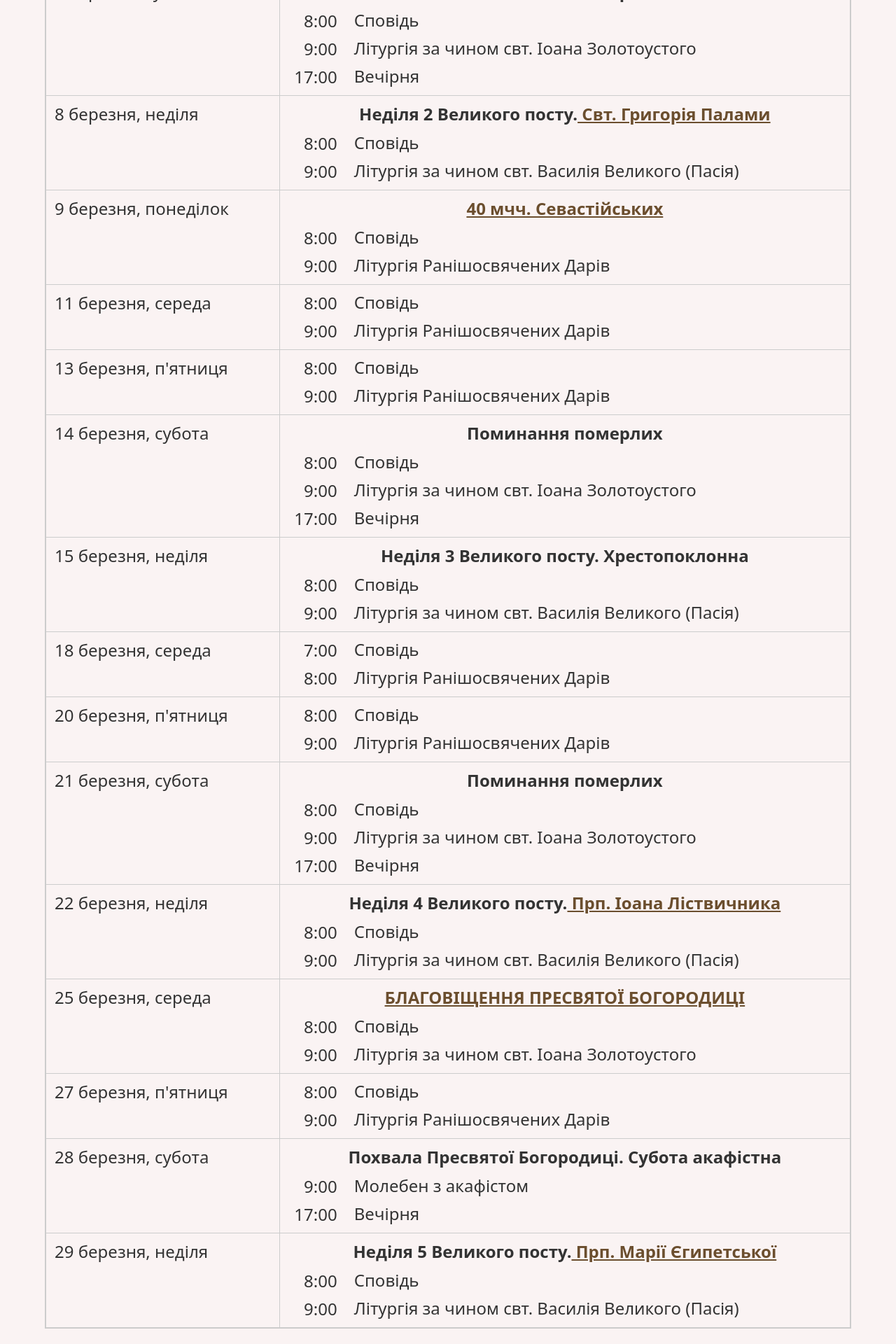
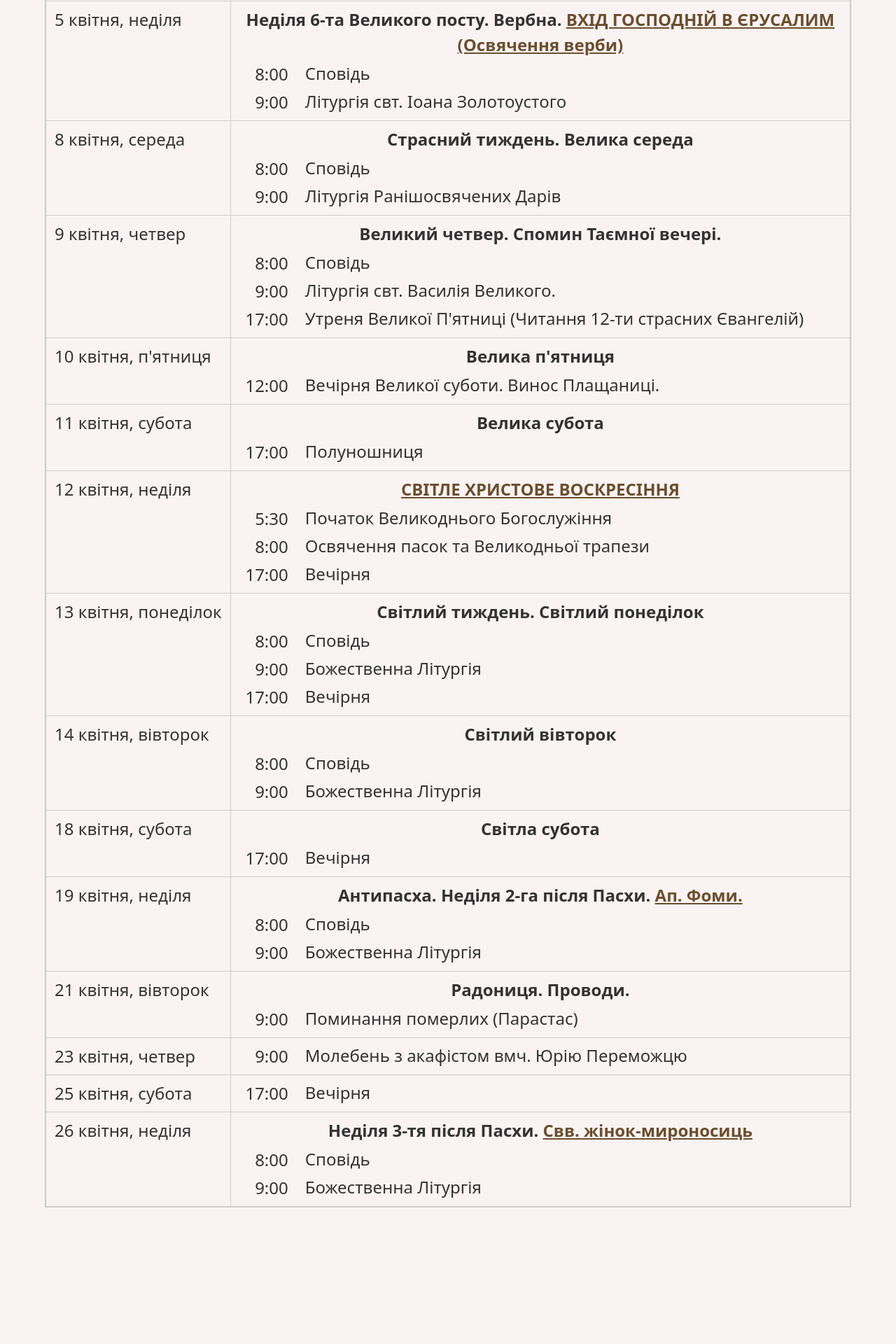
Before and after one commit to ValeriyVinn/my-parish, a Next.js app: page /shedule in a window 1280 px wide. Shown: the part 620-2540 px from the top of the page at 70% size. After the commit the page ends 2405 px from the top, so only its background shows below. Built offline with nearby package versions, Linux system fonts and the light colour scheme.

Commit message:
updated(schedule.json): april schedule

```diff
--- a/src/app/shedule/page.tsx
+++ b/src/app/shedule/page.tsx
@@ -28,22 +28,32 @@ export const metadata = {
 export default function ShedulePage() {
   const schedule = scheduleData as ScheduleItem[];
   function renderDayTitle(item: ScheduleItem) {
-    // 1. Свята — як головний заголовок
+    // 1. title + holidays в одному рядку
+    if (item.title && item.holidays && item.holidays.length > 0) {
+      return (
+        <>
+          <span>{item.title}</span>{" "}
+          {renderEventLinks(item.holidays, "/events/holidays")}
+        </>
+      );
+    }
+
+    // 2. Свята — як головний заголовок
     if (item.holidays && item.holidays.length > 0) {
       return <>{renderEventLinks(item.holidays, "/events/holidays")}</>;
     }
 
-    // 2. title + saints в одному рядку
+    // 3. title + saints в одному рядку
     if (item.title && item.saints && item.saints.length > 0) {
       return (
         <>
-          <span>{item.title}</span>
+          <span>{item.title}</span>{" "}
           {renderEventLinks(item.saints, "/events/lives")}
         </>
       );
     }
 
-    // 3. Звичайний title
+    // 4. Звичайний title
     if (item.title) {
       return <span>{item.title}</span>;
     }
@@ -67,7 +77,7 @@ export default function ShedulePage() {
 
   return (
     <section className={`container ${styles.wrapper}`}>
-      <h1 className={styles.title}>Березень</h1>
+      <h1 className={styles.title}>Квітень</h1>
 
       <div className={styles.tableWrapper}>
         <table className={styles.table}>
--- a/src/data/schedule.json
+++ b/src/data/schedule.json
@@ -1,14 +1,14 @@
 [
   {
-    "date": "1 березня, неділя",
-    "title": "Неділя 1 Великого посту. Торжество Православ'я",
+    "date": "1 квітня, середа",
+    "title": "",
     "services": [
       { "time": "8:00", "name": "Сповідь" },
-      { "time": "9:00", "name": "Літургія за чином свт. Василія Великого" }
+      { "time": "9:00", "name": "Літургія Ранішосвячених Дарів" }
     ]
   },
   {
-    "date": "4 березня, середа",
+    "date": "3 квітня, п'ятниця",
     "title": "",
 
     "services": [
@@ -17,178 +17,158 @@
     ]
   },
   {
-    "date": "6 березня, п'ятниця",
-    "title": "",
+    "date": "4 квітня, субота",
+    "title": "Лазарева субота. Воскрешення",
+    "saints": [
+      {
+        "name": "прав. Лазаря",
+        "slug": "lazarus"
+      }
+    ],
+    "services": [
+      { "time": "8:00", "name": "Сповідь" },
+      { "time": "9:00", "name": "Літургія свт. Іоана Золотоустого" },
+      { "time": "17:00", "name": "Вечірня" }
+    ]
+  },
+  {
+    "date": "5 квітня, неділя",
+    "title": "Неділя 6-та Великого посту. Вербна.",
+    "holidays": [
+      {
+        "name": "ВХІД ГОСПОДНІЙ В ЄРУСАЛИМ (Освячення верби)",
+        "slug": "palm-sunday"
+      }
+    ],
+    "services": [
+      { "time": "8:00", "name": "Сповідь" },
+      { "time": "9:00", "name": "Літургія свт. Іоана Золотоустого" }
+    ]
+  },
+  {
+    "date": "8 квітня, середа",
+    "title": "Страсний тиждень. Велика середа",
     "services": [
       { "time": "8:00", "name": "Сповідь" },
       { "time": "9:00", "name": "Літургія Ранішосвячених Дарів" }
     ]
   },
+
   {
-    "date": "7 березня, субота",
-    "title": "Поминання померлих",
+    "date": "9 квітня, четвер",
+    "title": "Великий четвер. Спомин Таємної вечері. ",
+
     "services": [
       { "time": "8:00", "name": "Сповідь" },
-      { "time": "9:00", "name": "Літургія за чином свт. Іоана Золотоустого" },
+      { "time": "9:00", "name": "Літургія свт. Василія Великого." },
+      {
+        "time": "17:00",
+        "name": "Утреня Великої П'ятниці (Читання 12-ти страсних Євангелій)"
+      }
+    ]
+  },
+  {
+    "date": "10 квітня, п'ятниця",
+    "title": "Велика п'ятниця",
+    "services": [
+      { "time": "12:00", "name": "Вечірня Великої суботи. Винос Плащаниці." }
+    ]
+  },
+  {
+    "date": "11 квітня, субота",
+    "title": "Велика субота",
+    "services": [{ "time": "17:00", "name": "Полуношниця" }]
+  },
+  {
+    "date": "12 квітня, неділя",
+    "title": "",
+    "holidays": [
+      {
+        "name": "СВІТЛЕ ХРИСТОВЕ ВОСКРЕСІННЯ",
+        "slug": "pascha"
+      }
+    ],
+    "services": [
+      { "time": "5:30", "name": "Початок Великоднього Богослужіння" },
+      { "time": "8:00", "name": "Освячення пасок та Великодньої трапези" },
       { "time": "17:00", "name": "Вечірня" }
     ]
   },
   {
-    "date": "8 березня, неділя",
-    "title": "Неділя 2 Великого посту.",
+    "date": "13 квітня, понеділок",
+    "title": "Світлий тиждень. Світлий понеділок",
+    "services": [
+      { "time": "8:00", "name": "Сповідь" },
+      { "time": "9:00", "name": "Божественна Літургія" },
+      { "time": "17:00", "name": "Вечірня" }
+    ]
+  },
+  {
+    "date": "14 квітня, вівторок",
+    "title": "Світлий вівторок",
+    "services": [
+      { "time": "8:00", "name": "Сповідь" },
+      { "time": "9:00", "name": "Божественна Літургія" }
+    ]
+  },
+  {
+    "date": "18 квітня, субота",
+    "title": "Світла субота",
+    "services": [{ "time": "17:00", "name": "Вечірня" }]
+  },
+  {
+    "date": "19 квітня, неділя",
+    "title": "Антипасха. Неділя 2-га після Пасхи.",
+
     "saints": [
       {
-        "name": " Свт. Григорія Палами",
-        "slug": "hryhorii-palama"
+        "name": "Ап. Фоми.",
+        "slug": "thomas"
+      }
+    ],
+
+    "services": [
+      { "time": "8:00", "name": "Сповідь" },
+      { "time": "9:00", "name": "Божественна Літургія" }
+    ]
+  },
+  {
+    "date": "21 квітня, вівторок",
+    "title": "Радониця. Проводи.",
+
+    "services": [{ "time": "9:00", "name": "Поминання померлих (Парастас)" }]
+  },
+  {
+    "date": "23 квітня, четвер",
+    "title": "",
+
+    "services": [
+
+      { "time": "9:00", "name": "Молебень з акафістом вмч. Юрію Переможцю" }
+    ]
+  },
+  {
+    "date": "25 квітня, субота",
+    "title": "",
+    "services": [
+    { "time": "17:00", "name": "Вечірня" }
+    ]
+  },
+
+  {
+    "date": "26 квітня, неділя",
+    "title": "Неділя 3-тя після Пасхи.",
+    "saints": [
+      {
+        "name": "Свв. жінок-мироносиць",
+        "slug": "myrrh-bearing-women"
       }
     ],
     "services": [
       { "time": "8:00", "name": "Сповідь" },
       {
         "time": "9:00",
-        "name": "Літургія за чином свт. Василія Великого (Пасія)"
-      }
-    ]
-  },
-
-  {
-    "date": "9 березня, понеділок",
-    "title": " ",
-    "saints": [
-      {
-        "name": "40 мчч. Севастійських",
-        "slug": "40-muchenykiv-sevastiiskykh"
-      }
-    ],
-    "services": [
-      { "time": "8:00", "name": "Сповідь" },
-      { "time": "9:00", "name": "Літургія Ранішосвячених Дарів" }
-    ]
-  },
-  {
-    "date": "11 березня, середа",
-    "title": "",
-    "services": [
-      { "time": "8:00", "name": "Сповідь" },
-      { "time": "9:00", "name": "Літургія Ранішосвячених Дарів" }
-    ]
-  },
-  {
-    "date": "13 березня, п'ятниця",
-    "title": "",
-    "services": [
-      { "time": "8:00", "name": "Сповідь" },
-      { "time": "9:00", "name": "Літургія Ранішосвячених Дарів" }
-    ]
-  },
-  {
-    "date": "14 березня, субота",
-    "title": "Поминання померлих",
-    "services": [
-      { "time": "8:00", "name": "Сповідь" },
-      { "time": "9:00", "name": "Літургія за чином свт. Іоана Золотоустого" },
-      { "time": "17:00", "name": "Вечірня" }
-    ]
-  },
-  {
-    "date": "15 березня, неділя",
-    "title": "Неділя 3 Великого посту. Хрестопоклонна",
-    "services": [
-      { "time": "8:00", "name": "Сповідь" },
-      {
-        "time": "9:00",
-        "name": "Літургія за чином свт. Василія Великого (Пасія)"
-      }
-    ]
-  },
-  {
-    "date": "18 березня, середа",
-    "title": "",
-    "services": [
-      { "time": "7:00", "name": "Сповідь" },
-      { "time": "8:00", "name": "Літургія Ранішосвячених Дарів" }
-    ]
-  },
-  {
-    "date": "20 березня, п'ятниця",
-    "title": "",
-    "services": [
-      { "time": "8:00", "name": "Сповідь" },
-      { "time": "9:00", "name": "Літургія Ранішосвячених Дарів" }
-    ]
-  },
-  {
-    "date": "21 березня, субота",
-    "title": "Поминання померлих",
-
-    "services": [
-      { "time": "8:00", "name": "Сповідь" },
-      { "time": "9:00", "name": "Літургія за чином свт. Іоана Золотоустого" },
-      { "time": "17:00", "name": "Вечірня" }
-    ]
-  },
-  {
-    "date": "22 березня, неділя",
-    "title": "Неділя 4 Великого посту.",
-    "saints": [
-      {
-        "name": " Прп. Іоана Ліствичника",
-        "slug": "ioan-listvychnyk"
-      }
-    ],
-    "services": [
-      { "time": "8:00", "name": "Сповідь" },
-      {
-        "time": "9:00",
-        "name": "Літургія за чином свт. Василія Великого (Пасія)"
-      }
-    ]
-  },
-  {
-    "date": "25 березня, середа",
-    "title": "",
-    "holidays": [
-      {
-        "name": "БЛАГОВІЩЕННЯ ПРЕСВЯТОЇ БОГОРОДИЦІ",
-        "slug": "annunciation"
-      }
-    ],
-    "services": [
-      { "time": "8:00", "name": "Сповідь" },
-      { "time": "9:00", "name": "Літургія за чином свт. Іоана Золотоустого" }
-    ]
-  },
-  {
-    "date": "27 березня, п'ятниця",
-    "title": "",
-    "services": [
-      { "time": "8:00", "name": "Сповідь" },
-      { "time": "9:00", "name": "Літургія Ранішосвячених Дарів" }
-    ]
-  },
-  {
-    "date": "28 березня, субота",
-    "title": "Похвала Пресвятої Богородиці.  Субота акафістна",
-
-    "services": [
-      { "time": "9:00", "name": "Молебен з акафістом" },
-      { "time": "17:00", "name": "Вечірня" }
-    ]
-  },
-  {
-    "date": "29 березня, неділя",
-    "title": "Неділя 5 Великого посту.",
-    "saints": [
-      {
-        "name": " Прп. Марії Єгипетської",
-        "slug": "maria-yehypetska"
-      }
-    ],
-    "services": [
-      { "time": "8:00", "name": "Сповідь" },
-      {
-        "time": "9:00",
-        "name": "Літургія за чином свт. Василія Великого (Пасія)"
+        "name": "Божественна Літургія"
       }
     ]
   }
```
Also changed, not shown: src/app/events/lives/layout.tsx (+12 -0 lines), src/app/events/lives/lazarus/page.tsx (added, +8 -0 lines), src/app/events/lives/myrrh-bearing-women/page.tsx (added, +8 -0 lines), src/app/events/lives/thomas/page.tsx (added, +8 -0 lines).
